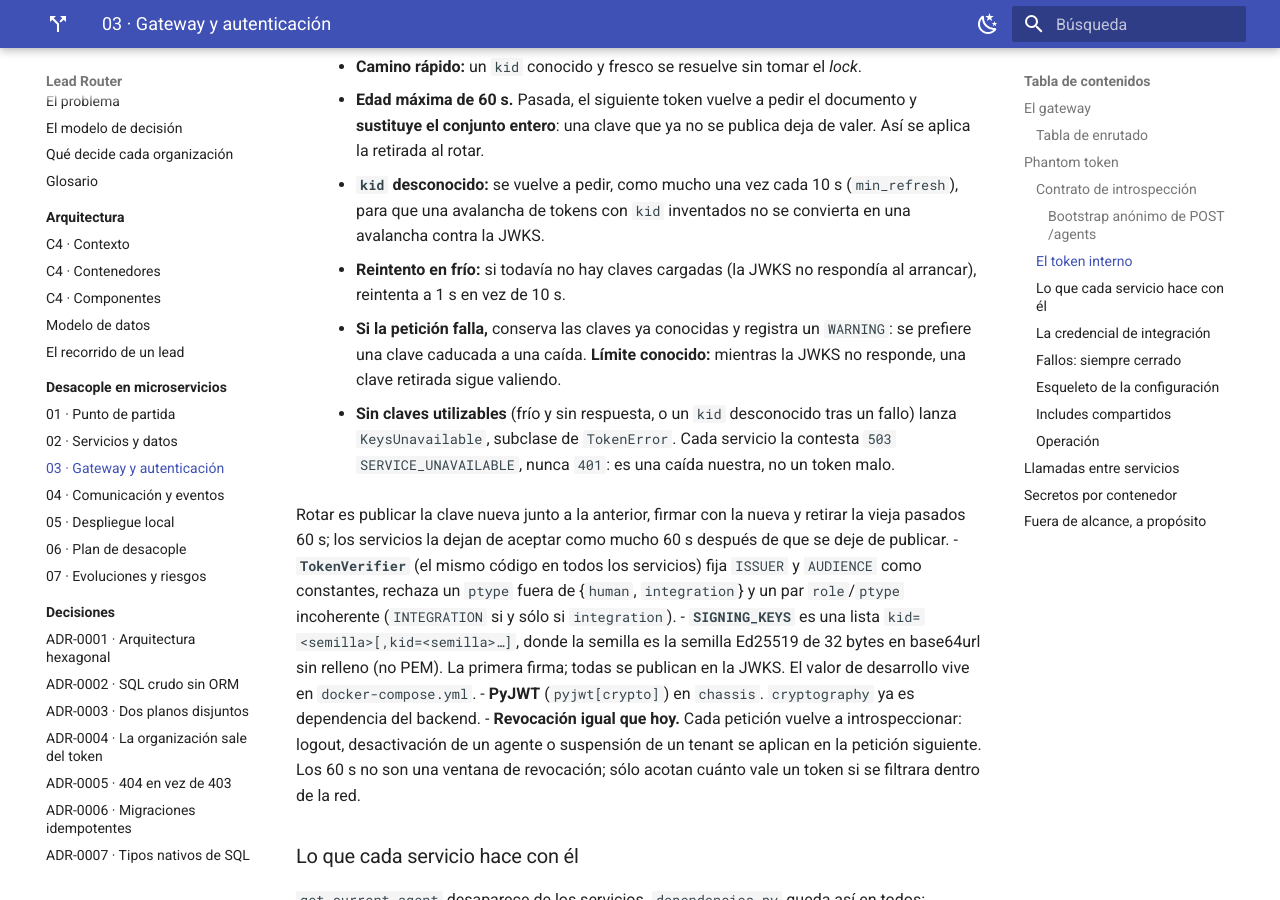
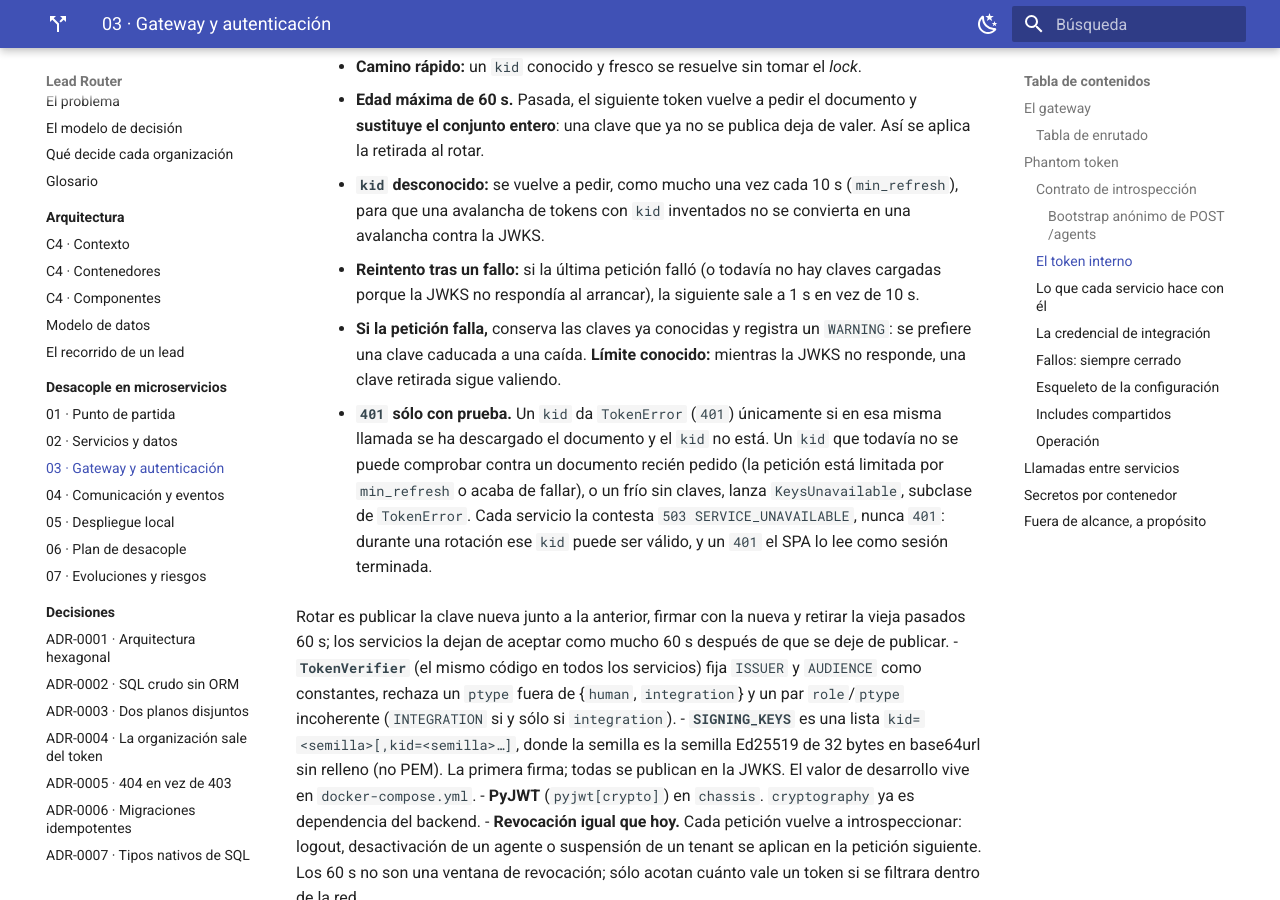
Before and after one commit to MDCIrony/leads-hexa, an MkDocs documentation site: the page built from docs/content/microservices/03-gateway-y-autenticacion.md, in a window 1280 px wide and 900 px high, scrolled down 4050 px. Built offline with MkDocs 1.6.1 and Material for MkDocs 9.7.7, drawn with Linux system fonts in a browser that asks for light colours.

```diff
--- a/docs/content/microservices/03-gateway-y-autenticacion.md
+++ b/docs/content/microservices/03-gateway-y-autenticacion.md
@@ -129,14 +129,17 @@ agentes vacía, y un principal de máquina en esa ruta es `401` (`get_optional_h
       al rotar.
     - **`kid` desconocido:** se vuelve a pedir, como mucho una vez cada 10 s (`min_refresh`), para que una
       avalancha de tokens con `kid` inventados no se convierta en una avalancha contra la JWKS.
-    - **Reintento en frío:** si todavía no hay claves cargadas (la JWKS no respondía al arrancar), reintenta a
-      1 s en vez de 10 s.
+    - **Reintento tras un fallo:** si la última petición falló (o todavía no hay claves cargadas
+      porque la JWKS no respondía al arrancar), la siguiente sale a 1 s en vez de 10 s.
     - **Si la petición falla,** conserva las claves ya conocidas y registra un `WARNING`: se prefiere
       una clave caducada a una caída. **Límite conocido:** mientras la JWKS no responde, una clave
       retirada sigue valiendo.
-    - **Sin claves utilizables** (frío y sin respuesta, o un `kid` desconocido tras un fallo)
-      lanza `KeysUnavailable`, subclase de `TokenError`. Cada servicio la contesta `503
-      SERVICE_UNAVAILABLE`, nunca `401`: es una caída nuestra, no un token malo.
+    - **`401` sólo con prueba.** Un `kid` da `TokenError` (`401`) únicamente si en esa misma llamada se
+      ha descargado el documento y el `kid` no está. Un `kid` que todavía no se puede comprobar contra
+      un documento recién pedido (la petición está limitada por `min_refresh` o acaba de fallar), o
+      un frío sin claves, lanza `KeysUnavailable`, subclase de `TokenError`. Cada servicio la contesta
+      `503 SERVICE_UNAVAILABLE`, nunca `401`: durante una rotación ese `kid` puede ser válido, y un
+      `401` el SPA lo lee como sesión terminada.
 
   Rotar es publicar la clave nueva junto a la anterior, firmar con la nueva y retirar la vieja pasados
   60 s; los servicios la dejan de aceptar como mucho 60 s después de que se deje de publicar.
```
Also changed, not shown: docs/content/eventos/kafka.md (+4 -0 lines), docs/content/eventos/operacion.md (+2 -1 lines), docs/content/microservices/04-comunicacion-y-eventos.md (+5 -0 lines), docs/content/microservices/05-despliegue-local.md (+3 -1 lines), 6 other files.
